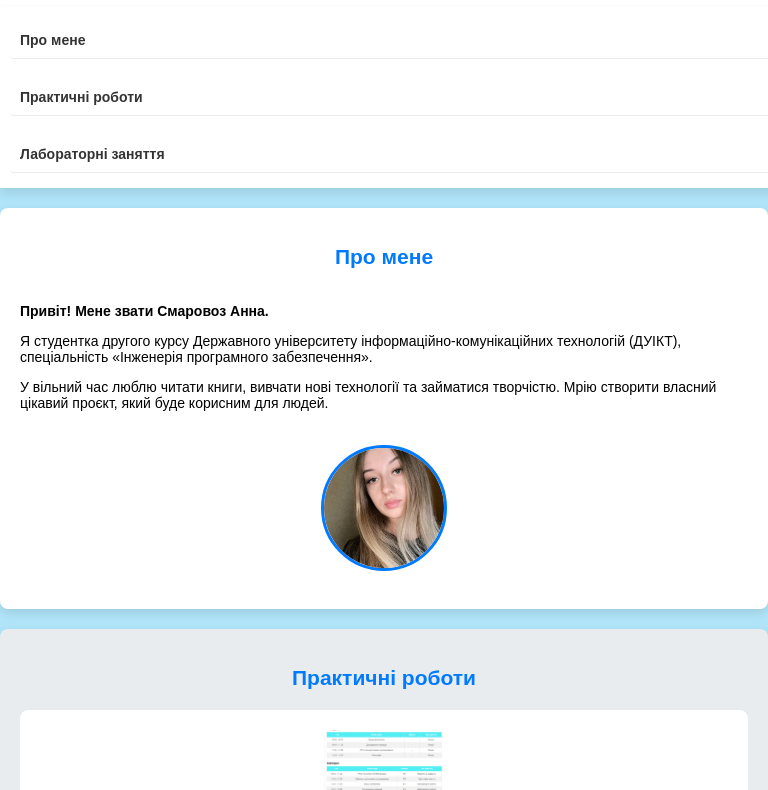
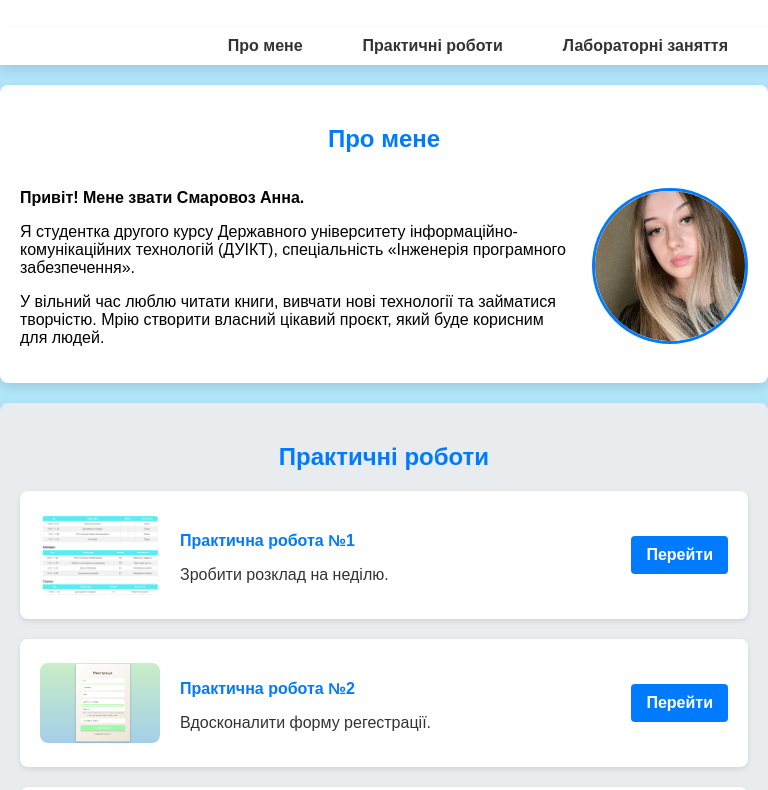
Before and after one commit to DanilSobko/Site, a plain HTML site: page index.html in a window 768 px wide. Shown: the part 93-883 px from the top of the page. Drawn offline with Linux system fonts and the light colour scheme.

Commit message:
Update style.css

```diff
--- a/style.css
+++ b/style.css
@@ -183,161 +183,3 @@ footer {
     flex-grow: 1;
     text-align: left;
 }
-
-/* --- Адаптація --- */
-
-/* --- Адаптація --- */
-
-/* Адаптація для ноутбуків (від 768px до 1200px) */
-@media (max-width: 1200px) and (min-width: 768px) {
-    body {
-        font-size: 16px;
-    }
-
-    nav ul {
-        gap: 10px;
-    }
-
-    .about-content {
-        flex-direction: row;
-    }
-
-    section {
-        padding: 15px;
-    }
-}
-
-/* --- Адаптація --- */
-
-/* Адаптація для телефонів (до 768px) */
-@media (max-width: 768px) {
-    body {
-        font-size: 14px;
-        margin: 0;
-        padding: 0;
-    }
-
-    header {
-        padding: 15px;
-        text-align: center;
-    }
-
-    nav {
-        flex-direction: column;
-        align-items: flex-start;
-        padding: 10px;
-    }
-
-    nav ul {
-        flex-direction: column;
-        width: 100%;
-        padding: 0;
-    }
-
-    nav ul li {
-        margin: 5px 0;
-        width: 100%;
-    }
-
-    nav ul li a {
-        display: block;
-        width: 100%;
-        text-align: left;
-        padding: 10px;
-        border-bottom: 1px solid #e9ecef;
-    }
-
-    section {
-        padding: 15px;
-        margin: 10px;
-    }
-
-    .about-content {
-        flex-direction: column;
-        text-align: center;
-    }
-
-    .about-photo img {
-        width: 120px;
-        height: 120px;
-        margin: 0 auto 15px;
-    }
-
-    .laba-tasks, .practical-tasks {
-        flex-direction: column;
-        width: 100%;
-    }
-
-    .laba-task, .practical-task {
-        width: 100%;
-        padding: 15px;
-        display: flex;
-        flex-direction: column;
-        margin-bottom: 10px;
-        gap: 10px;
-    }
-
-    .laba-task img, .practical-task img {
-        width: 100%;
-        height: auto;
-        object-fit: cover;
-    }
-
-    /* Для контейнерів з картками Практичні та Лабораторні роботи */
-.laba-tasks, .practical-tasks {
-    display: flex;
-    flex-direction: column;
-    gap: 20px;
-    overflow: hidden; /* Забороняємо вихід за межі */
-}
-
-/* Для карток в блоці з лабораторними роботами */
-.laba-task, .practical-task {
-    background-color: #ffffff;
-    border-radius: 8px;
-    box-shadow: 0 2px 5px rgba(0, 0, 0, 0.1);
-    padding: 20px;
-    display: flex;
-    flex-direction: column; /* Переміщаємо в одну колонку */
-    gap: 20px;
-    align-items: center; /* Центруємо вміст */
-    width: 100%; /* Розтягуємо картки на всю ширину контейнера */
-    box-sizing: border-box; /* Враховуємо відступи при обчисленні ширини */
-}
-
-/* Для фото в картках */
-.laba-task img, .practical-task img {
-    width: 120px;
-    height: 80px;
-    object-fit: cover;
-    border-radius: 8px;
-}
-
-/* Для кнопок в лабораторних роботах */
-.laba-task .button, .practical-task .button {
-    width: 100%; /* Розтягуємо кнопки на всю ширину */
-    padding: 12px;
-    background-color: #007bff;
-    color: white;
-    text-decoration: none;
-    border-radius: 4px;
-    font-weight: bold;
-    margin-top: 10px;
-    text-align: center;
-}
-
-.laba-task .button:hover, .practical-task .button:hover {
-    background-color: #0056b3;
-    transition: 0.3s;
-}
-
-/* Для секцій Практичні та Лабораторні роботи */
-section {
-    margin: 20px auto;
-    padding: 20px;
-    max-width: 1200px;
-    background-color: #ffffff;
-    border-radius: 8px;
-    box-shadow: 0 4px 10px rgba(0, 0, 0, 0.1);
-    box-sizing: border-box; /* Враховуємо відступи */
-}
```
